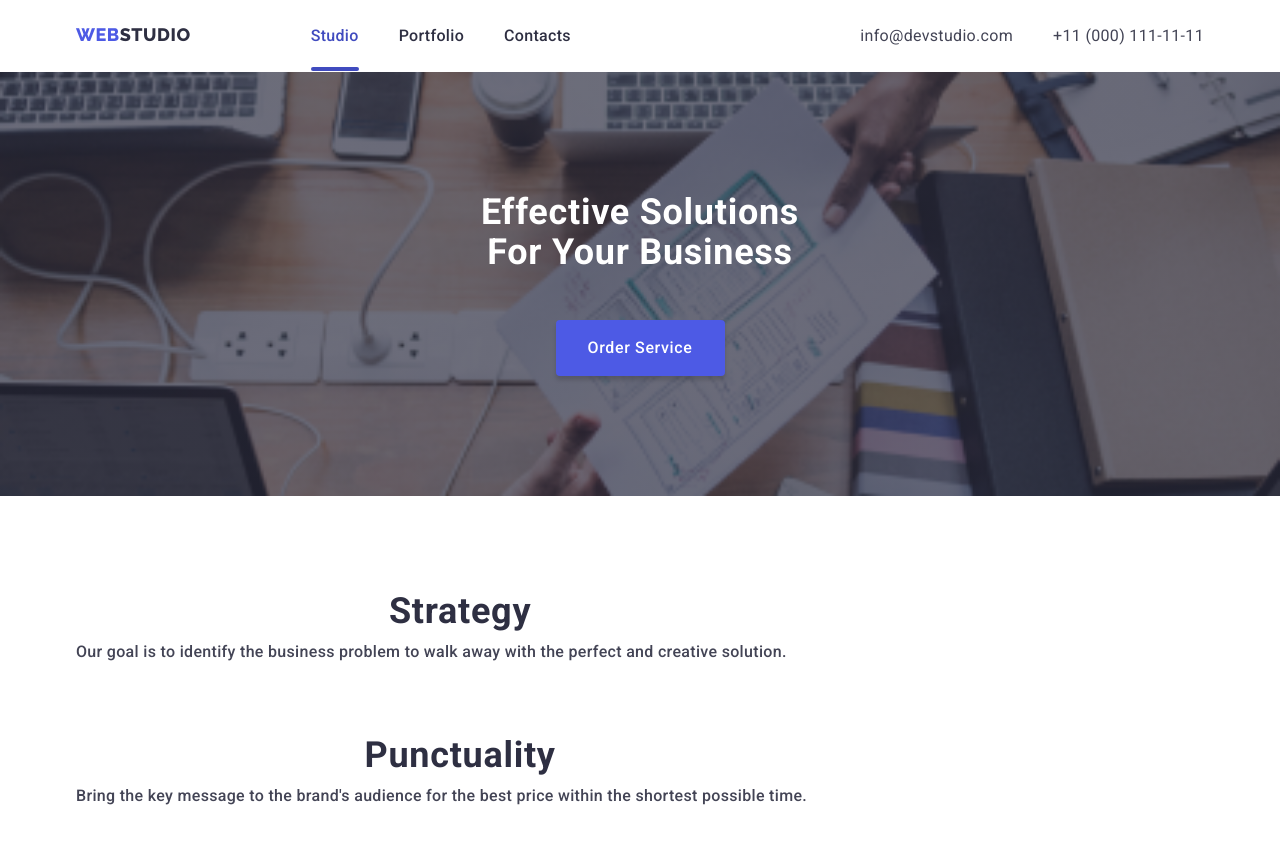
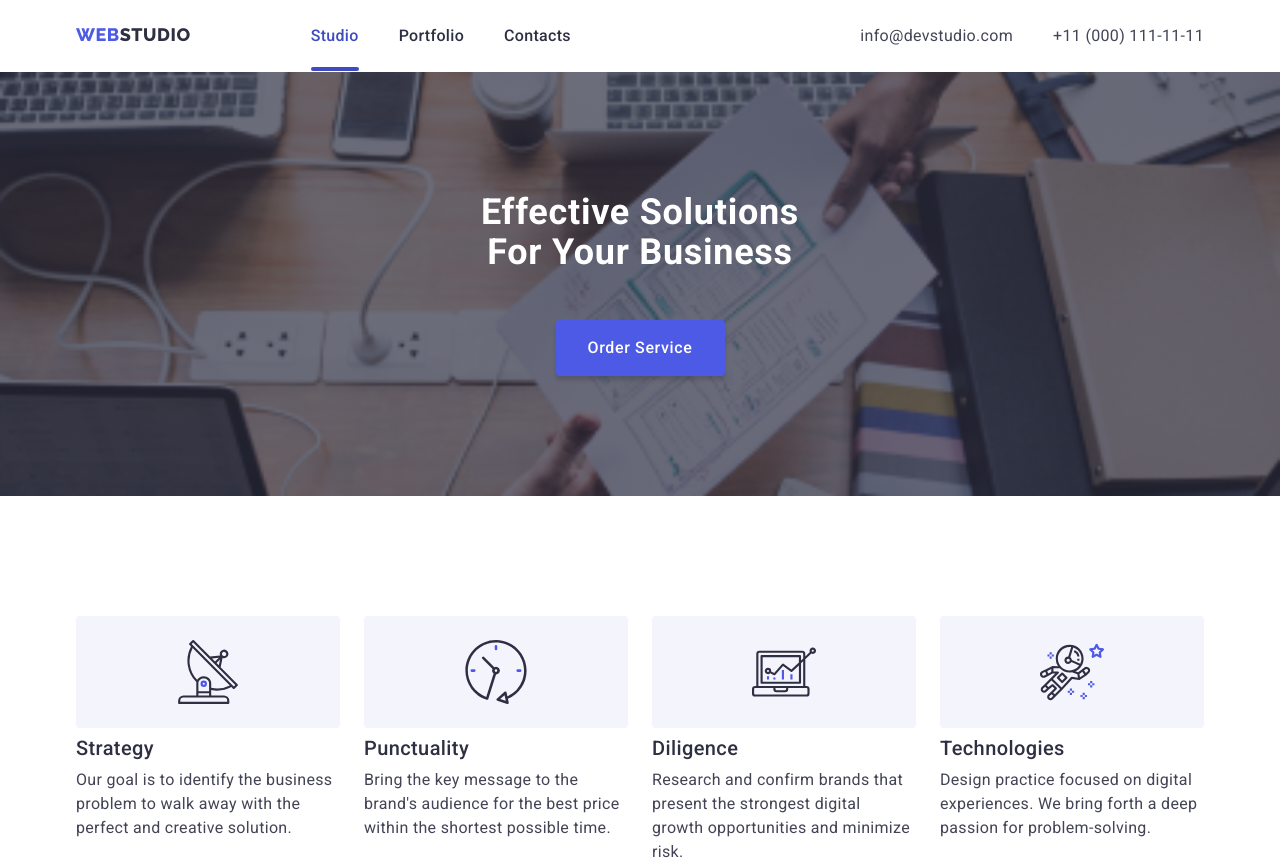
Before and after one commit to vrbGoIt/goit-markup-hw-07, a plain HTML site: page index.html in a window 1280 px wide. Shown: the top 867 px of the page. Drawn offline with nearby package versions, Linux system fonts and the light colour scheme.

Commit message:
Add section 4 laptop

```diff
--- a/css/styles.css
+++ b/css/styles.css
@@ -306,19 +306,42 @@ ul {
 /*  SECTION 2  */
 /***********************************************/
 
+.quality-section
+ {
+    padding: 120px 0;
+}
 
 .quality_logo {
     display: none;
 }
 
-.quality-section {
-    padding: 96px 0;
+@media screen and (min-width: 1158px) {
+    .quality_logo {
+        display: flex;
+        height: 112px;
+        margin-bottom: 8px;
+        justify-content: center;
+        align-items: center;
+        background: #f4f4fd;
+        border-radius: 4px;
+    }
 }
 
 .quality-list {
     display: flex;
     flex-direction: column;
     gap: 72px;
+}
+
+@media screen and (min-width: 1158px) {
+    .quality-list {
+        flex-direction: row;
+        gap: 24px;
+    }
+}
+
+.quality-item {
+    flex-basis: calc((100% - 3 * 24px) / 4);
 }
 
 .quality-name {
@@ -332,12 +355,28 @@ ul {
     color: var(--navy-blue);
 }
 
+@media screen and (min-width: 1158px) {
+    .quality-name {
+        font-weight: 500;
+        font-size: 20px;
+        line-height: 1.2;
+        text-align: left;
+        color: var(--navy-blue);
+    }
+}
+
 .quality-text {
     font-weight: 500;
     font-size: 16px;
     line-height: 1.5;
     letter-spacing: 0.02em;
     color: var(--contact-color);
+}
+
+@media screen and (min-width: 1158px) {
+    .quality-text {
+        font-weight: 400;
+    }
 }
 
 /***********************************************/
@@ -413,14 +452,26 @@ ul {
     gap: 72px;
 }
 
+@media screen and (min-width: 1158px) {
+    .our-team-list {
+        flex-direction: row;
+        gap: 24px;
+    }
+}
+
 .our-team-item {
-    /* flex-basis: calc((100% - 3 * 24px) / 4); */
     width: 264px; /* mobile */
     margin: 0 auto; /* mobile */
     background-color: #ffffff;
     box-shadow: 0px 1px 6px rgba(46, 47, 66, 0.08),
         0px 1px 1px rgba(46, 47, 66, 0.16), 0px 2px 1px rgba(46, 47, 66, 0.08);
     border-radius: 0px 0px 4px 4px;
+}
+
+@media screen and (min-width: 1158px) {
+    .our-team-item {
+        flex-basis: calc((100% - 3 * 24px) / 4);
+    }
 }
 
 .item-info {
```
